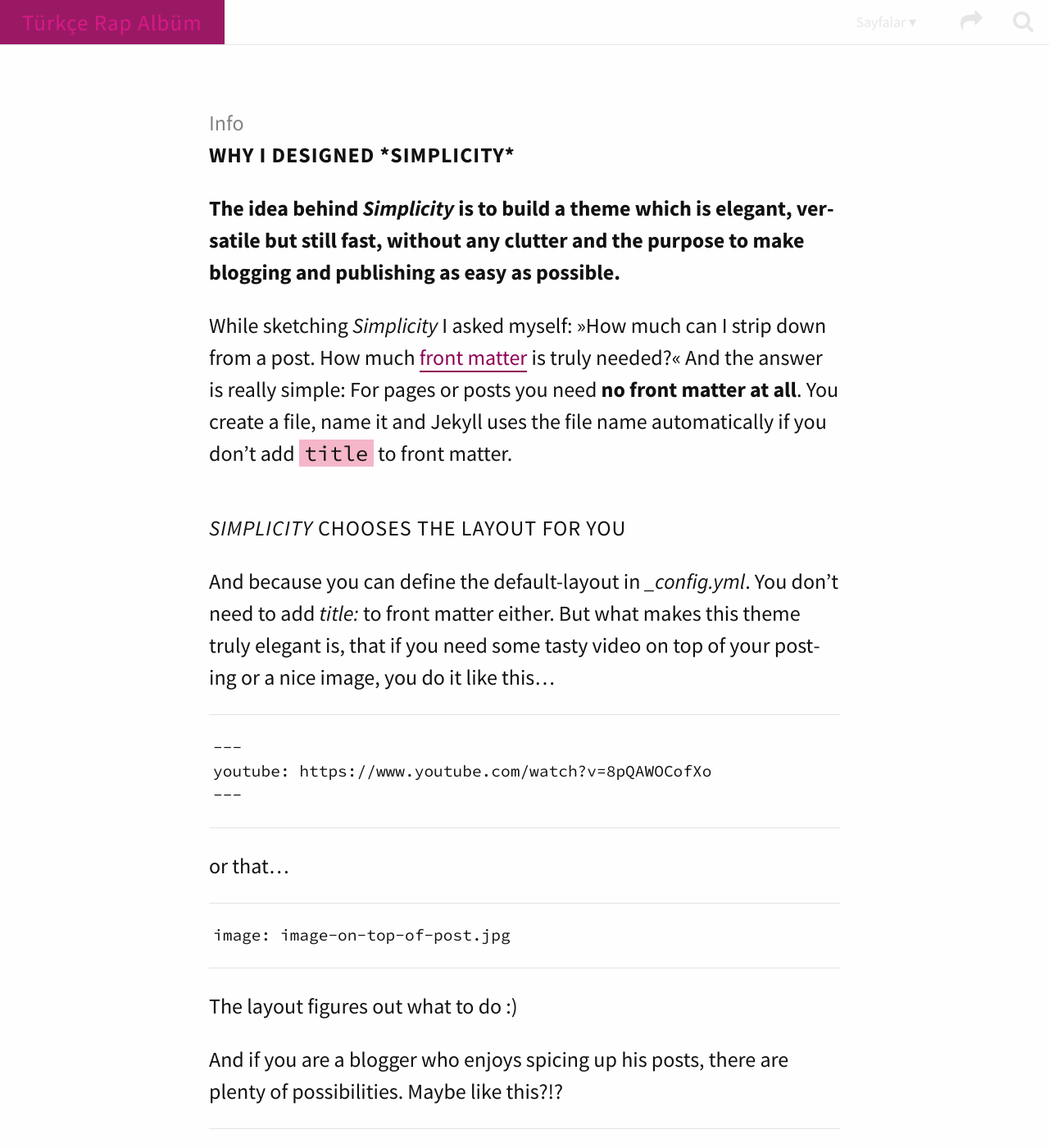
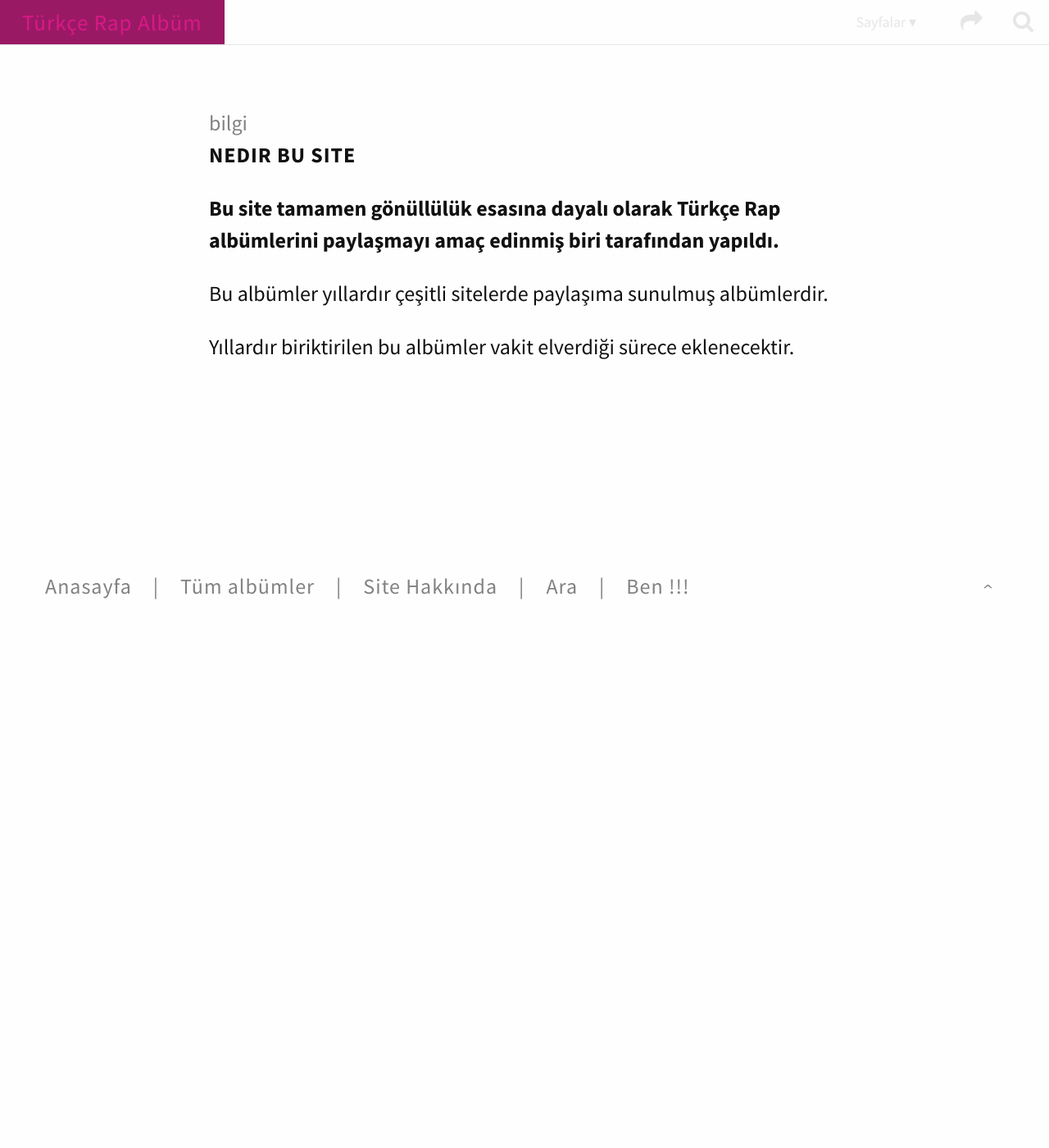
Before and after one commit to contestofchamps-tr/trtr, a Jekyll site: the page built from pages/info.md, in a window 1280 px wide and 1400 px high. Shown: the whole window at 82% size. Built offline with Jekyll 4.4.1, drawn with Linux system fonts in a browser that asks for light colours; some of the changed text lies outside the part shown.

Commit message:
Update info.md

```diff
--- a/pages/info.md
+++ b/pages/info.md
@@ -1,54 +1,10 @@
 ---
-subheadline: 'Info'
-title: 'Why I designed *Simplicity*'
+subheadline: 'bilgi'
+title: 'Nedir bu site'
 permalink: /info/
 ---
-The idea behind *Simplicity* is to build a theme which is elegant, ver&shy;satile but still fast, without any clutter and the pur&shy;pose to make blogging and publishing as easy as possible.
+Bu site tamamen gönüllülük esasına dayalı olarak Türkçe Rap albümlerini paylaşmayı amaç edinmiş biri tarafından yapıldı.
 
-<!--more-->
+Bu albümler yıllardır çeşitli sitelerde paylaşıma sunulmuş albümlerdir.
 
-While sketching *Simplicity* I asked myself: »How much can I strip down from a post. How much [front matter][3] is truly needed?« And the answer is really simple: For pages or posts you need **no front matter at all**. You create a file, name it and Jekyll uses the file name automatically if you don't add `title` to front matter.
-
-
-## *Simplicity* chooses the layout for you
-
-And because you can define the default-layout in *_config.yml*. You don't need to add *title:* to front matter either. But what makes this theme truly elegant is, that if you need some tasty video on top of your posting or a nice image, you do it like this…
-
-{% highlight html %}
----
-youtube: https://www.youtube.com/watch?v=8pQAWOCofXo
----
-{% endhighlight %}
-
-or that…
-
-{% highlight html %}
-image: image-on-top-of-post.jpg
-{% endhighlight %}
-
-The layout figures out what to do :)
-
-And if you are a blogger who enjoys spicing up his posts, there are plenty of possibilities. Maybe like this?!?
-
-{% highlight html %}
-subheadline:    I love'em
-title:          Your Title
-header_image:   amazing_header_image.jpg
-comments:       true
-show_meta:      true
-embed:          <iframe>…</iframe>
-{% endhighlight %}
-
-For more options, [download *Simplicity*][4] and check out its well-documented templates, includes and layout-options.
-
-All the best from [Cologne][1], [Moritz »mo.« Sauer][2]
-
-
-
-
-
-
-[1]: https://www.google.de/maps/place/K%C3%B6lner+Dom/@38.5398373,2.1154583,4z/data=!3m1!5s0x47bf25baabc20433:0x312b7d4db7d02b48!4m2!3m1!1s0x47bf25a5369c3d2f:0x29ec913896e3a9c6
-[2]: http://moritz.sauer.io
-[3]: https://jekyllrb.com/docs/frontmatter/
-[4]: https://github.com/Phlow/simplicity
+Yıllardır biriktirilen bu albümler vakit elverdiği sürece eklenecektir.
```
